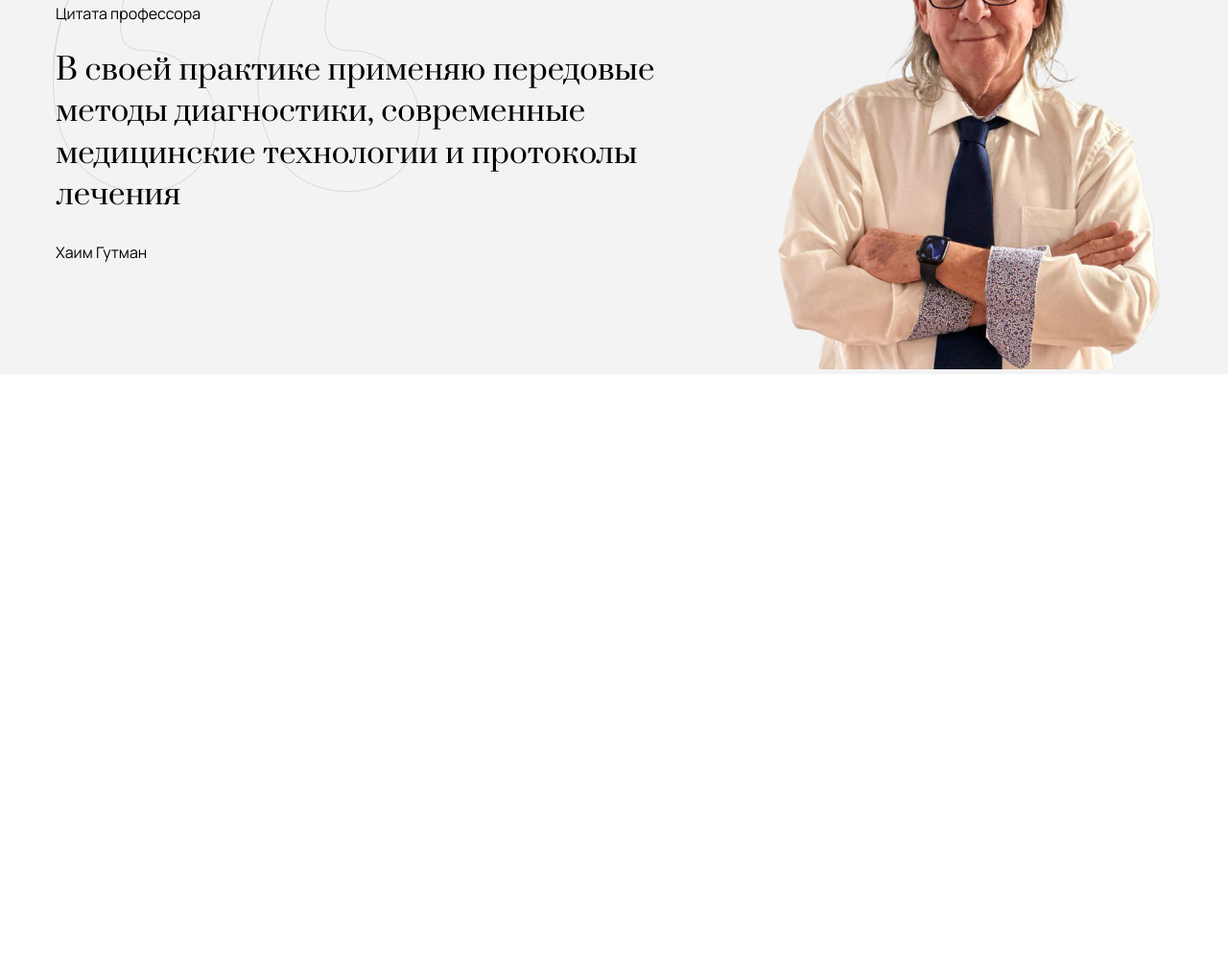
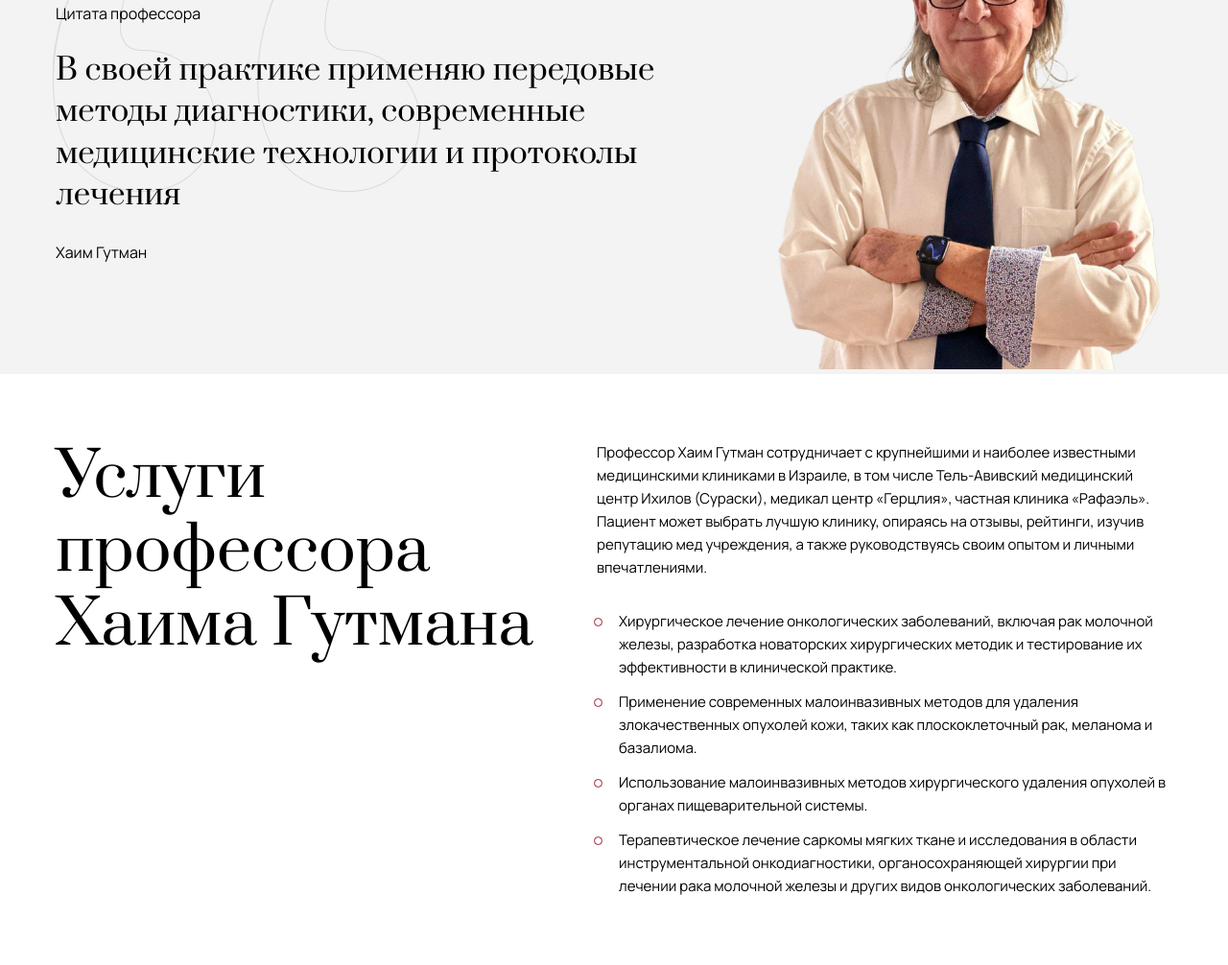
Before and after one commit to sveriho/haimgutmanlanding, a plain HTML site: page index.html in a window 1280 px wide. Shown: the part 1970-2976 px from the top of the page at 96% size. Before the commit the page ends 2360 px from the top, so only its background shows below. Drawn offline with Linux system fonts and the light colour scheme; files whose address does not match are found by name.

Commit message:
Implement services

```diff
--- a/css/main.css
+++ b/css/main.css
@@ -233,7 +233,7 @@ h2.about-details__title {
 /* Start Quote Section */
 
 .quote {
-  background: #f3f3f3;
+  background: var(--color-gray-bg);
 }
 
 .quote__bg {
@@ -266,6 +266,53 @@ h2.about-details__title {
 }
 
 /* End Quote Section */
+
+/* Start Services Section */
+
+.services {
+  padding: 70px 0;
+}
+
+.services__container {
+  display: flex;
+  justify-content: space-between;
+  gap: 32px;
+}
+
+.services__title {
+  font-size: 64px;
+  line-height: 120%;
+}
+
+.services__content {
+  max-width: 600px;
+  display: flex;
+  flex-direction: column;
+  gap: 32px;
+  font-size: 15px;
+  line-height: 160%;
+}
+
+.services__content-list {
+  margin-left: 13px;
+  display: flex;
+  flex-direction: column;
+  gap: 12px;
+}
+
+.services__content-listitem {
+  font-size: 15px;
+  font-weight: 400;
+  line-height: 160%;
+  list-style-image: url('../assets/images/svg/ellipsis.svg');
+}
+
+.services__content-listitem > span {
+  margin-left: 10px;
+  display: block;
+}
+
+/* End Services Section */
 
 @media only screen and (max-width: 1199px) {
   /* Start Header section */
@@ -410,6 +457,26 @@ h2.about-details__title {
   }
 
   /* End Quote Section */
+
+  /* Start Services Section */
+
+  .services {
+    padding: 60px 0;
+  }
+
+  .services__container {
+    flex-direction: column;
+  }
+
+  .services__content {
+    max-width: unset;
+  }
+
+  h2.services__title {
+    font-size: 48px;
+  }
+
+  /* End Services Section */
 }
 
 @media only screen and (max-width: 767px) {
@@ -512,6 +579,10 @@ h2.about-details__title {
     font-size: 36px;
   }
 
+  h2.services__title {
+    font-size: 36px;
+  }
+
   .about-details__image {
     width: 100%;
   }
--- a/css/variables.css
+++ b/css/variables.css
@@ -6,4 +6,5 @@
   --color-btn-primary-active: #9c1a30;
   --color-summary-bg: #eaeaea;
   --color-about-bg: #fdf6f7;
+  --color-gray-bg: #f3f3f3;
 }
--- a/index.html
+++ b/index.html
@@ -191,6 +191,7 @@
           </div>
         </div>
       </div>
+    </section>
 
     <!-- Quote -->
     <section class="quote">
@@ -223,6 +224,56 @@
         </div>
       </div>
     </section>
+
+    <!-- Services -->
+    <section id="services" class="services">
+      <div class="services__container container">
+        <h2 class="services__title font-prata">
+          Услуги профессора Хаима Гутмана
+        </h2>
+        <div class="services__content">
+          <p class="services__content-subtitle">
+            Профессор Хаим Гутман сотрудничает с крупнейшими и наиболее
+            известными медицинскими клиниками в Израиле, в том числе
+            Тель-Авивский медицинский центр Ихилов (Сураски), медикал центр
+            «Герцлия», частная клиника «Рафаэль». Пациент может выбрать
+            лучшую клинику, опираясь на отзывы, рейтинги, изучив репутацию
+            мед учреждения, а также руководствуясь своим опытом и личными
+            впечатлениями.
+          </p>
+          <ul class="services__content-list">
+            <li class="services__content-listitem">
+              <span>
+                Хирургическое лечение онкологических заболеваний, включая
+                рак молочной железы, разработка новаторских хирургических
+                методик и тестирование их эффективности в клинической
+                практике.
+              </span>
+            </li>
+            <li class="services__content-listitem">
+              <span>
+                Применение современных малоинвазивных методов для удаления
+                злокачественных опухолей кожи, таких как плоскоклеточный
+                рак, меланома и базалиома.
+              </span>
+            </li>
+            <li class="services__content-listitem">
+              <span>
+                Использование малоинвазивных методов хирургического удаления
+                опухолей в органах пищеварительной системы.
+              </span>
+            </li>
+            <li class="services__content-listitem">
+              <span>
+                Терапевтическое лечение саркомы мягких ткане и исследования
+                в области инструментальной онкодиагностики,
+                органосохраняющей хирургии при лечении рака молочной железы
+                и других видов онкологических заболеваний.
+              </span>
+            </li>
+          </ul>
+        </div>
+      </div>
     </section>
   </main>
 
```
Lines whose indentation alone changed are shown as unchanged.
